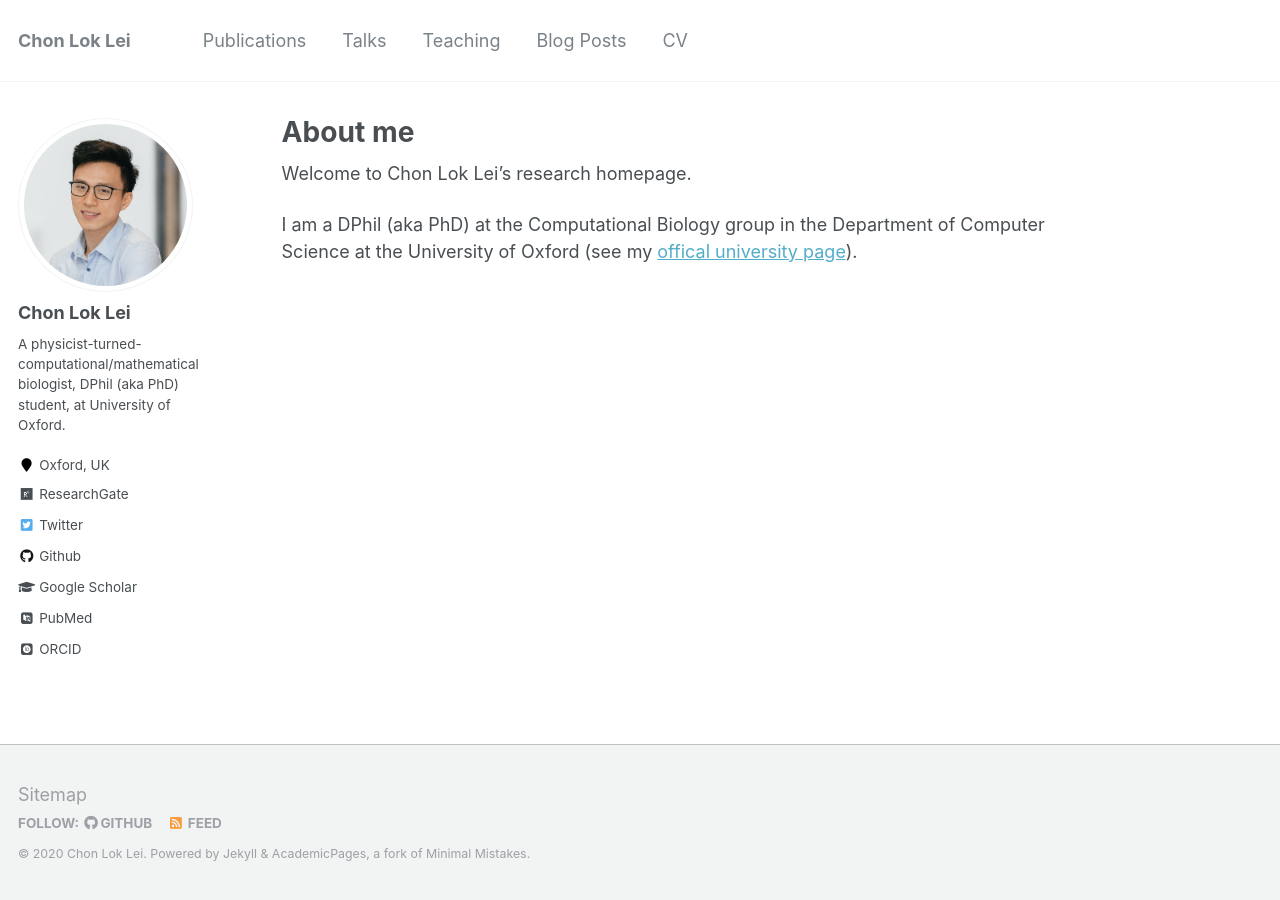
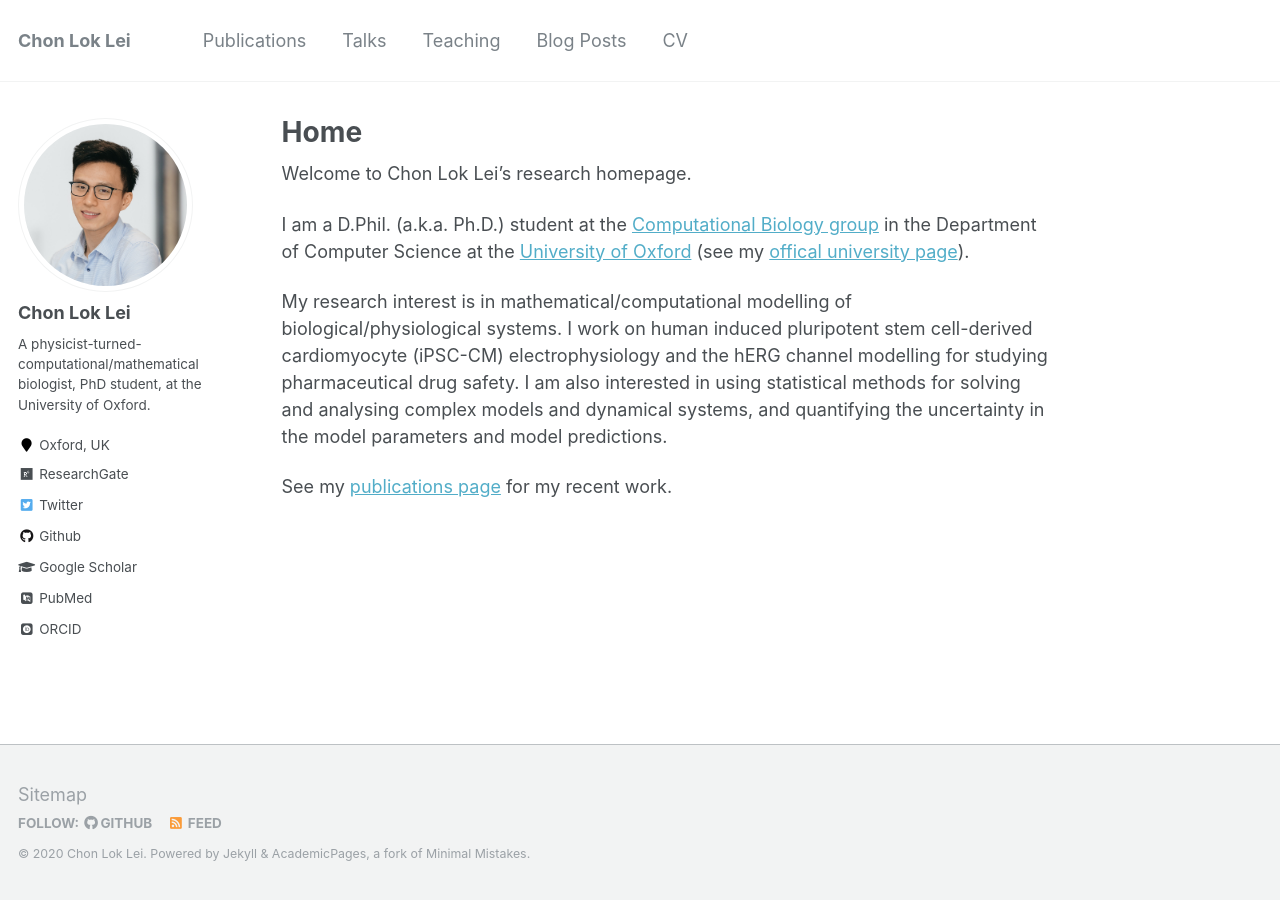
Before and after one commit to chonlei/chonlei.github.io, a Jekyll site: the page built from _pages/about.md, in a window 1280 px wide. Built offline with Jekyll 4.4.1, drawn with Linux system fonts in a browser that asks for light colours; some web fonts are replaced.

Commit message:
Slight update homepage

```diff
--- a/_config.yml
+++ b/_config.yml
@@ -82,7 +82,7 @@ analytics:
 author:
   name             : "Chon Lok Lei"
   avatar           : "Chon-Lok-Lei.jpg"
-  bio              : "A physicist-turned-computational/mathematical biologist, DPhil (aka PhD) student, at University of Oxford."
+  bio              : "A physicist-turned-computational/mathematical biologist, PhD student, at the University of Oxford."
   location         : "Oxford, UK"
   employer         :
   pubmed           : "https://www.ncbi.nlm.nih.gov/pubmed/?term=Chon+Lok+Lei"
--- a/_pages/about.md
+++ b/_pages/about.md
@@ -1,7 +1,7 @@
 ---
 permalink: /
-title: "About me"
-excerpt: "About me"
+title: "Home"
+excerpt: "Chon Lok Lei's research homepage."
 author_profile: true
 redirect_from:
   - /about/
@@ -10,4 +10,10 @@ redirect_from:
 
 Welcome to Chon Lok Lei's research homepage.
 
-I am a DPhil (aka PhD) at the Computational Biology group in the Department of Computer Science at the University of Oxford (see my [offical university page](https://www.cs.ox.ac.uk/people/chonlok.lei)).
+I am a D.Phil. (a.k.a. Ph.D.) student at the [Computational Biology group](https://www.cs.ox.ac.uk/research/compbio) in the Department of Computer Science at the [University of Oxford](http://www.ox.ac.uk) (see my [offical university page](https://www.cs.ox.ac.uk/people/chonlok.lei)).
+
+My research interest is in mathematical/computational modelling of biological/physiological systems.
+I work on human induced pluripotent stem cell-derived cardiomyocyte (iPSC-CM) electrophysiology and the hERG channel modelling for studying pharmaceutical drug safety.
+I am also interested in using statistical methods for solving and analysing complex models and dynamical systems, and quantifying the uncertainty in the model parameters and model predictions.
+
+See my [publications page]({{ base_path }}/publications) for my recent work.
```
